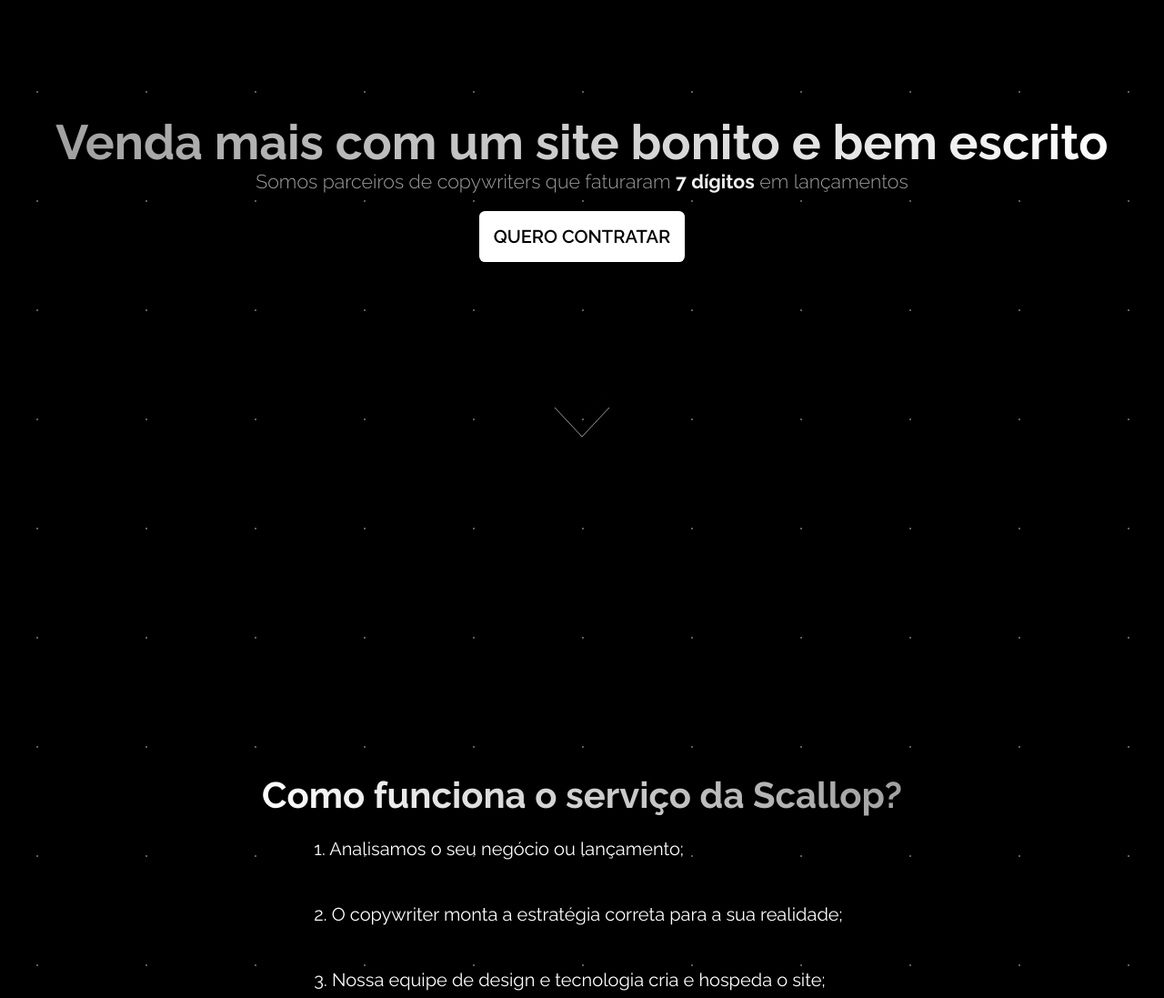
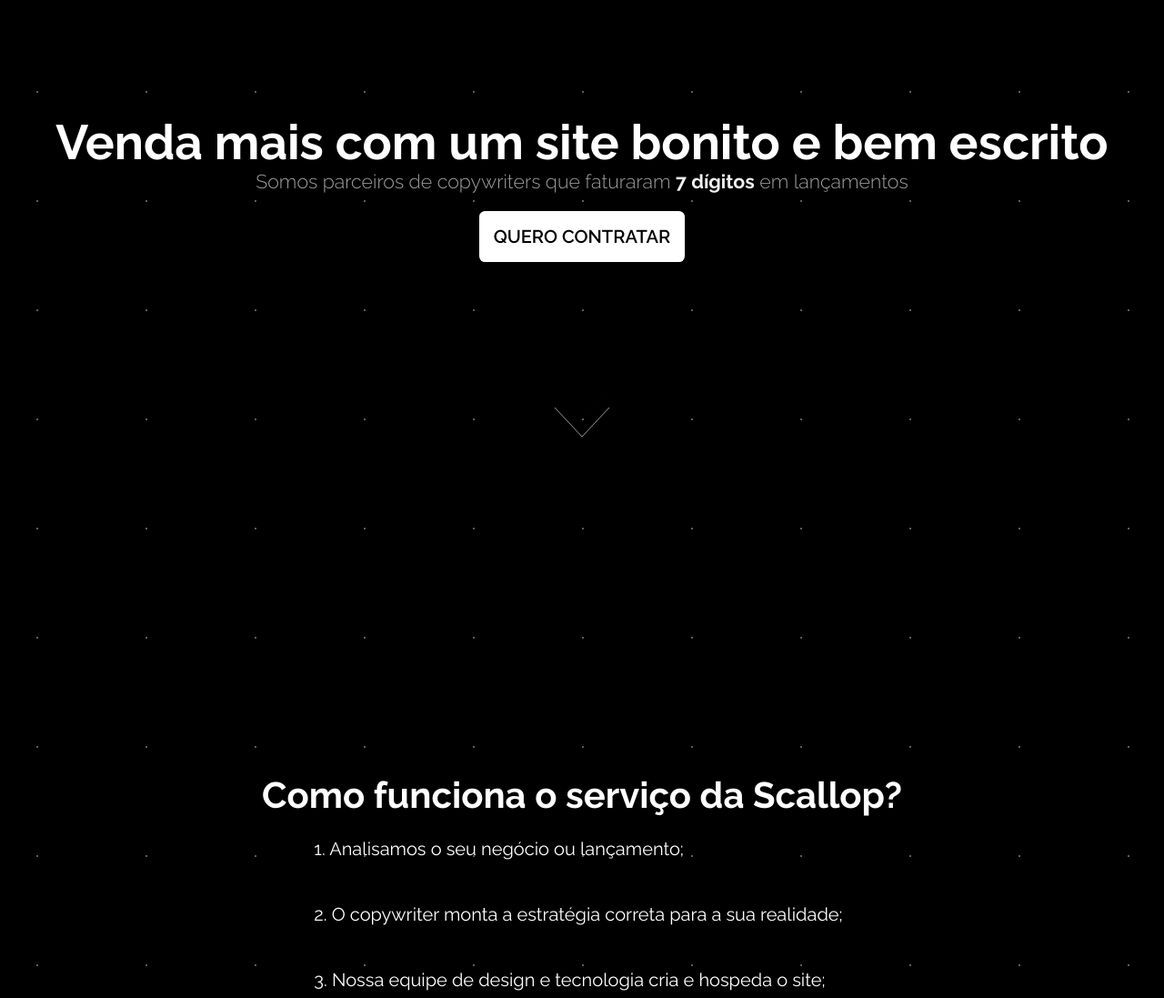
Before and after one commit to Murilo-V/scallop-private, a plain HTML site: page index.html in a window 1280 px wide. Shown: the part 300-1397 px from the top of the page at 91% size. Drawn offline with Linux system fonts and the light colour scheme.

Commit message:
fix: css error

```diff
--- a/index.html
+++ b/index.html
@@ -8,6 +8,7 @@
     <link rel="preconnect" href="https://fonts.googleapis.com">
     <link rel="preconnect" href="https://fonts.gstatic.com" crossorigin>
     <link href="https://fonts.googleapis.com/css2?family=Raleway:wght@300;400;500;600;700&display=swap" rel="stylesheet">
+    <link rel="shortcut icon" type="image/x-icon" href="assets/favicon.ico">
     <title>Scallop Development</title>
 </head>
 <body>
--- a/styles.css
+++ b/styles.css
@@ -71,9 +71,7 @@ h3 {
 
 .scnd-call h2 {
     font-size: 30pt;
-    background-image: linear-gradient(60deg, #fff, #9f9f9f);
-    background-clip: text;
-    color: transparent;
+color: white;
 }
 
 .scnd-call p {
@@ -84,9 +82,7 @@ h3 {
 
 .frst-call h1 {
     font-size: 40pt;
-    background-image: linear-gradient(60deg, #9f9f9f, #ffffff);
-    background-clip: text;
-    color: transparent;
+   color: white;
 }
 
 .frst-call h2 {
```
Also changed, not shown: assets/favicon.ico (added).
